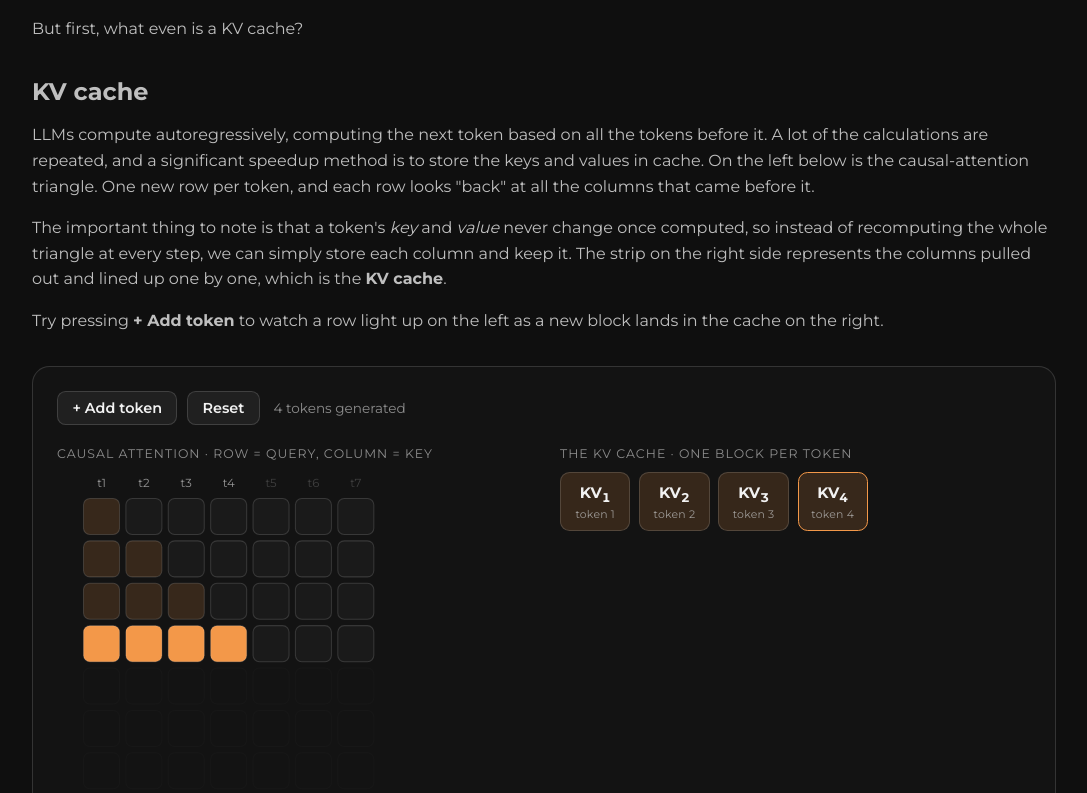
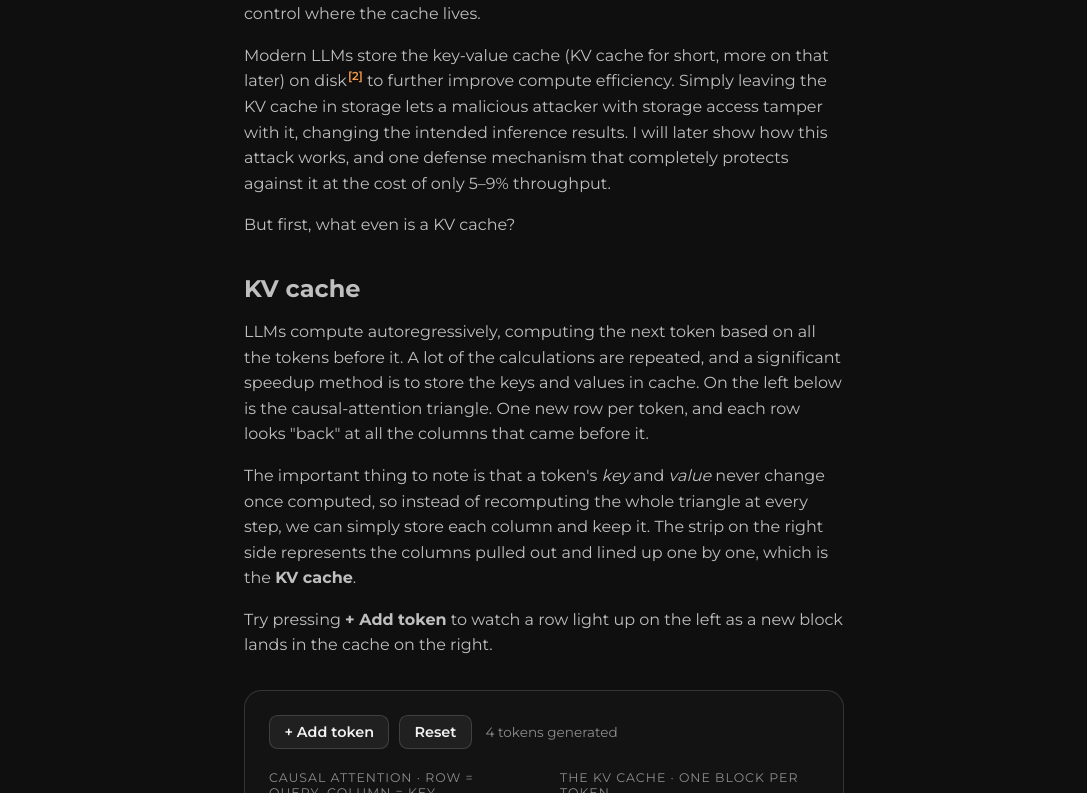
Before and after one commit to thatmich/personal-website, a Next.js app: page /blog/kv-cache-tampering in a window 1280 px wide. Shown: the part 747-1540 px from the top of the page, without its empty margins (96-1183 px from the left). Built offline with nearby package versions, Linux system fonts and the light colour scheme.

Commit message:
feat(blog): narrow reading column for posts
Post text now sits in a 600px centred column, and figures share it.
The exceptions are figures that are read across, which keep the full
width, and tables too wide for the column.

```diff
--- a/src/app/blog/blog.css
+++ b/src/app/blog/blog.css
@@ -147,6 +147,34 @@
 
 /* ---- post pages (MDX content) ---- */
 
+/* Running text sits in a narrow centred column, the way a newspaper article
+   does; figures and the appendix tables keep the full width of the page. */
+.Blog{
+    --measure: 600px;
+}
+
+.Blog > :is(p, h1, h2, h3, h4, ul, ol, blockquote, pre, table, section, .blog-post-header-block),
+.Blog > details > :is(summary, p, h1, h2, h3, h4, ul, ol, blockquote, pre){
+    max-width: var(--measure);
+    margin-left: auto;
+    margin-right: auto;
+}
+
+/* Appendix tables: one that fits the column lines up with the text; a wider
+   one grows out evenly on both sides, up to the full page width. */
+.Blog > details > table{
+    width: fit-content;
+    min-width: min(100%, var(--measure));
+    max-width: 100%;
+    margin-left: auto;
+    margin-right: auto;
+}
+
+.Blog > :is(ul, ol),
+.Blog > details > :is(ul, ol){
+    padding-left: 1.5em;
+}
+
 .blog-post-header-block{
     margin-bottom: 2em;
     padding-bottom: 1.5em;
--- a/src/app/blog/kv-cache-tampering/TamperToggle.tsx
+++ b/src/app/blog/kv-cache-tampering/TamperToggle.tsx
@@ -23,7 +23,7 @@ export default function TamperToggle() {
     const [tampered, setTampered] = useState(false)
 
     return (
-        <div className={styles.fig}>
+        <div className={`${styles.fig} ${styles.figWide}`}>
             <div className={styles.controls}>
                 <div className={styles.switch}>
                     <button
--- a/src/app/blog/kv-cache-tampering/kvcache.module.css
+++ b/src/app/blog/kv-cache-tampering/kvcache.module.css
@@ -13,8 +13,15 @@
     border: 1px solid var(--kv-line);
     border-radius: 1.1em;
     padding: 1.5em;
-    margin: 2em 0;
+    max-width: var(--measure);
+    margin: 2em auto;
     background-color: hsla(0, 0%, 100%, 0.02);
+}
+
+/* Figures share the text column. The exceptions are the ones that are read
+   across: side-by-side panels that only make their point next to each other. */
+.figWide {
+    max-width: none;
 }
 
 .caption {
```
